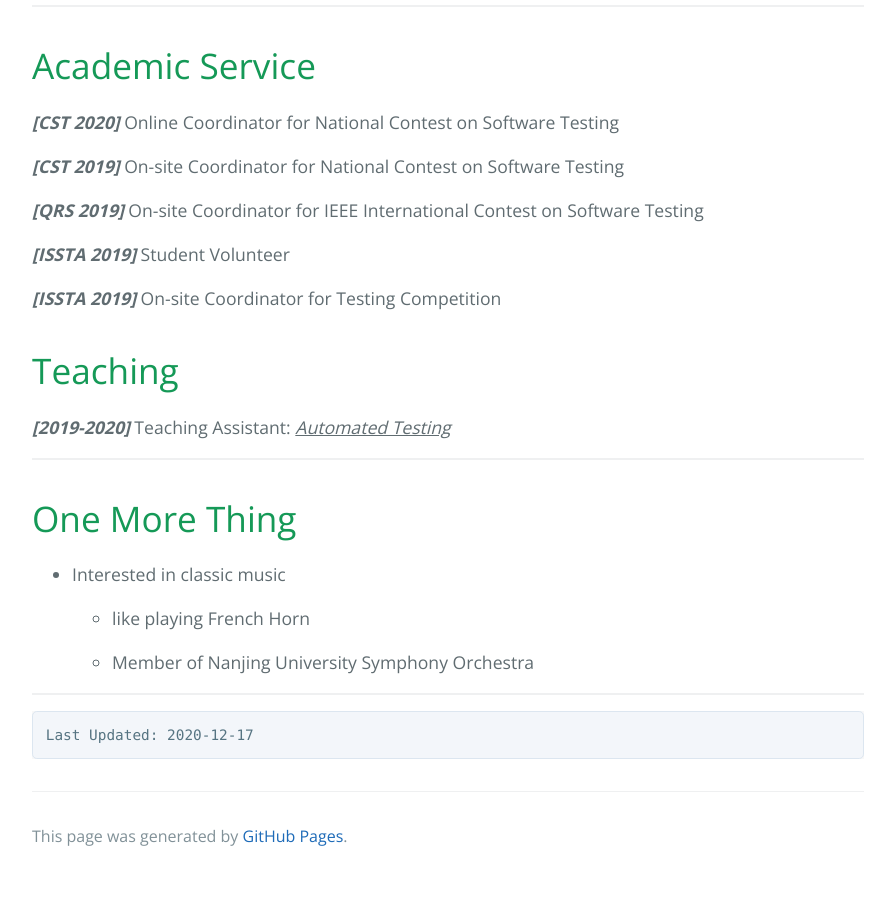
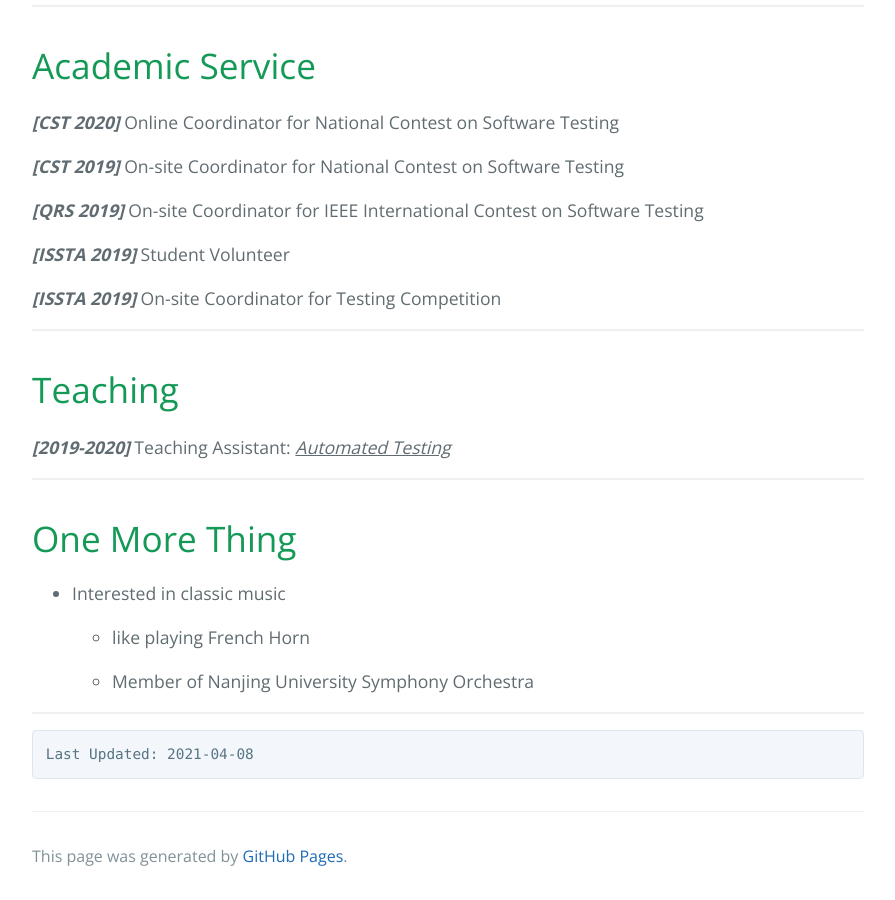
Before and after one commit to yushengcheng/yushengcheng.github.io, a Jekyll site: the page built from index.md, in a window 1280 px wide and 900 px high, scrolled down 5138 px. Shown: the whole window, without its empty margins (192-1087 px from the left). Built offline with Jekyll 4.4.1, drawn with Linux system fonts in a browser that asks for light colours; our own code applies the rules of GitHub Pages for plain Markdown files.

Commit message:
Update index.md

````diff
--- a/index.md
+++ b/index.md
@@ -187,6 +187,8 @@ Supervised by _Professor_ [_Zhenyu Chen_](http://www.iselab.cn/faculty/ZhenyuChe
 
 ***[ISSTA 2019]*** On-site Coordinator for Testing Competition
 
+* * *
+
 # Teaching
 
 ***[2019-2020]*** Teaching Assistant: *<u>Automated Testing</u>*
@@ -204,5 +206,5 @@ Supervised by _Professor_ [_Zhenyu Chen_](http://www.iselab.cn/faculty/ZhenyuChe
 * * *
 
 ```
-Last Updated: 2020-12-17
+Last Updated: 2021-04-08
 ```
````
